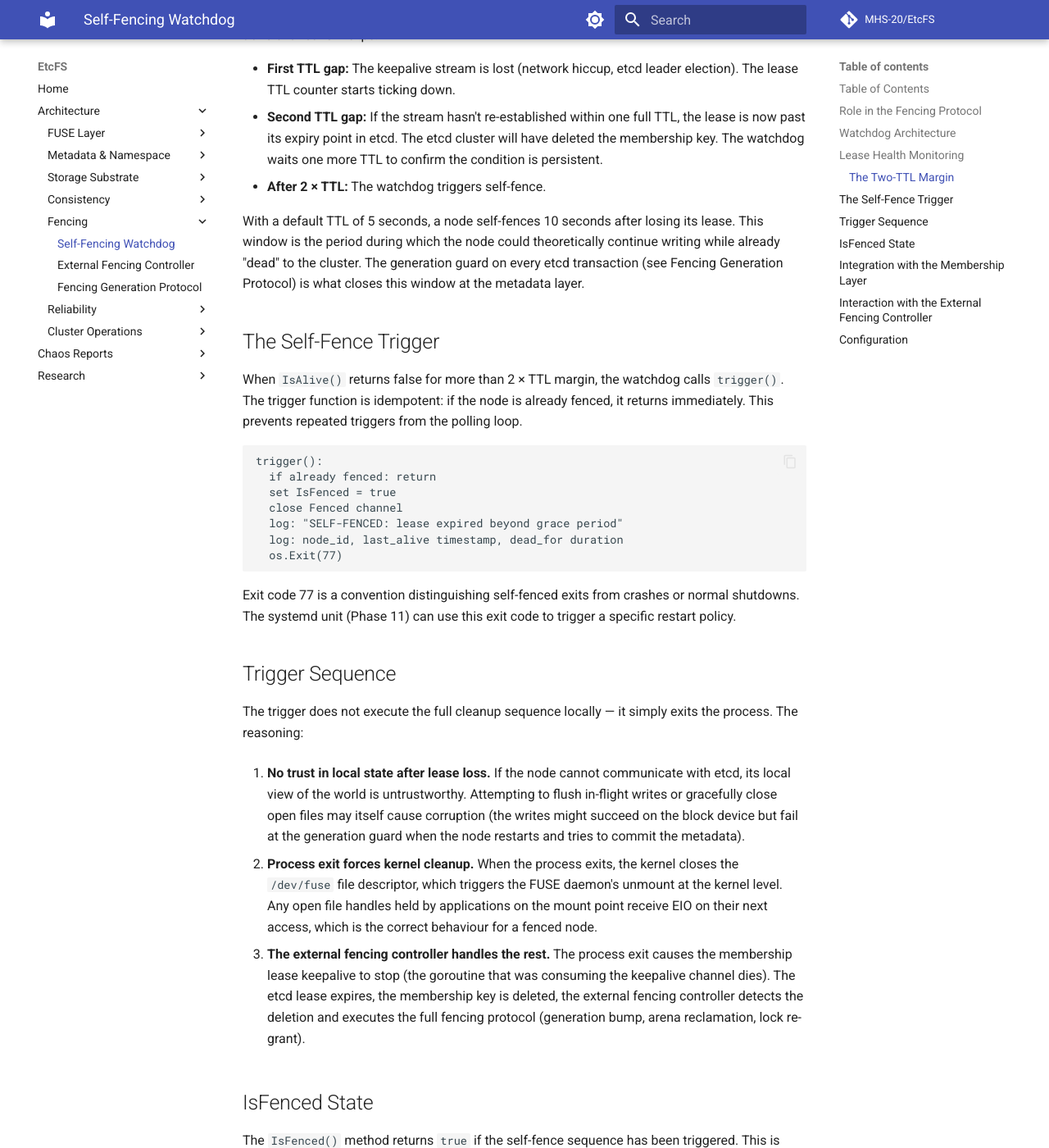
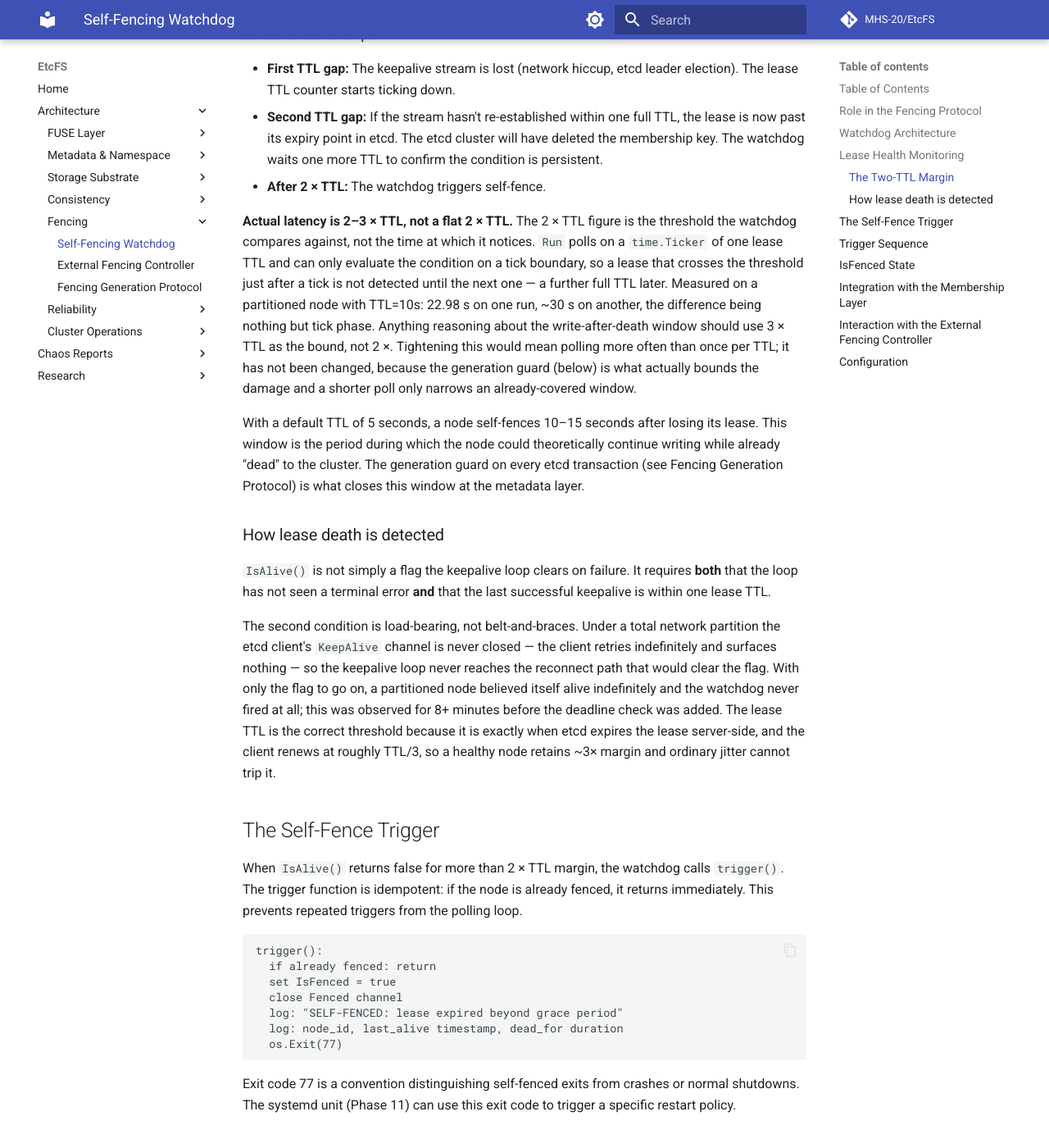
Before and after one commit to MHS-20/EtcFS, an MkDocs documentation site: the page built from docs/architecture/fencing/self-fencing-watchdog.md, in a window 1280 px wide and 1400 px high, scrolled down 2053 px. Shown: the whole window at 82% size. Built offline with MkDocs 1.6.1 and Material for MkDocs 9.7.7, drawn with Linux system fonts in a browser that asks for light colours; comment, search, counter and statistics services are not loaded; some of the changed text lies outside the part shown.

Commit message:
docs(fencing): corrected self-fence latency to 2-3x TTL and removed unimplemented trigger steps

```diff
--- a/docs/architecture/fencing/self-fencing-watchdog.md
+++ b/docs/architecture/fencing/self-fencing-watchdog.md
@@ -67,7 +67,15 @@ The watchdog does not trigger self-fence immediately when `IsAlive()` returns fa
 - **Second TTL gap:** If the stream hasn't re-established within one full TTL, the lease is now past its expiry point in etcd. The etcd cluster will have deleted the membership key. The watchdog waits one more TTL to confirm the condition is persistent.
 - **After 2 × TTL:** The watchdog triggers self-fence.
 
-With a default TTL of 5 seconds, a node self-fences 10 seconds after losing its lease. This window is the period during which the node could theoretically continue writing while already "dead" to the cluster. The generation guard on every etcd transaction (see Fencing Generation Protocol) is what closes this window at the metadata layer.
+**Actual latency is 2–3 × TTL, not a flat 2 × TTL.** The 2 × TTL figure is the threshold the watchdog compares against, not the time at which it notices. `Run` polls on a `time.Ticker` of one lease TTL and can only evaluate the condition on a tick boundary, so a lease that crosses the threshold just after a tick is not detected until the next one — a further full TTL later. Measured on a partitioned node with TTL=10s: 22.98 s on one run, ~30 s on another, the difference being nothing but tick phase. Anything reasoning about the write-after-death window should use 3 × TTL as the bound, not 2 ×. Tightening this would mean polling more often than once per TTL; it has not been changed, because the generation guard (below) is what actually bounds the damage and a shorter poll only narrows an already-covered window.
+
+With a default TTL of 5 seconds, a node self-fences 10–15 seconds after losing its lease. This window is the period during which the node could theoretically continue writing while already "dead" to the cluster. The generation guard on every etcd transaction (see Fencing Generation Protocol) is what closes this window at the metadata layer.
+
+### How lease death is detected
+
+`IsAlive()` is not simply a flag the keepalive loop clears on failure. It requires **both** that the loop has not seen a terminal error **and** that the last successful keepalive is within one lease TTL.
+
+The second condition is load-bearing, not belt-and-braces. Under a total network partition the etcd client's `KeepAlive` channel is never closed — the client retries indefinitely and surfaces nothing — so the keepalive loop never reaches the reconnect path that would clear the flag. With only the flag to go on, a partitioned node believed itself alive indefinitely and the watchdog never fired at all; this was observed for 8+ minutes before the deadline check was added. The lease TTL is the correct threshold because it is exactly when etcd expires the lease server-side, and the client renews at roughly TTL/3, so a healthy node retains ~3× margin and ordinary jitter cannot trip it.
 
 ## The Self-Fence Trigger
 
@@ -130,17 +138,19 @@ The self-fencing watchdog and the external fencing controller form a two-layer d
 
 | Layer | Trigger | What it does | Latency |
 |---|---|---|---|
-| Self-fencing (watchdog) | Local lease health poll | Exit process, close block FD | 2 × TTL margin (~10s) |
-| External fencing (controller) | etcd watch on membership key deletion | Cloud API detach, generation bump | TTL + polling (~5–30s) |
+| Self-fencing (watchdog) | Local lease health poll | Exit process (code 77) | 2–3 × TTL (~10–15s at TTL=5s) |
+| External fencing (controller) | etcd watch on membership key deletion | Generation bump | TTL + watch latency |
 
-The self-fencing watchdog is faster and independent of external services. It closes the block device file descriptor, preventing further writes. The external fencing controller provides the authoritative generation bump that prevents stale metadata commits.
+The self-fencing watchdog is faster and independent of external services. It does **not** close the block device file descriptor or remount anything — `trigger()` sets the fenced flag, closes the `Fenced()` channel, logs, and calls `os.Exit(77)`. Process exit is what releases the descriptor, via the kernel. The distinction matters when reasoning about in-flight I/O: writes already handed to the kernel are not cancelled by the fence, they are simply no longer referenced once the generation guard rejects their metadata commit (see [Kleppmann's Stale-Write Hazard](../storage/kleppmann-stale-write-analysis.md)).
 
-In the worst case (the self-fencing watchdog fails to fire — e.g., the daemon is stuck in an infinite loop), the external fencing controller still fences the node within the lease TTL + cloud API latency. The generation guard on every etcd transaction is the ultimate backstop: even if neither layer fires correctly, the fenced node's metadata commits are rejected because its generation is stale.
+In the worst case (the self-fencing watchdog fails to fire — e.g., the daemon is stuck in an infinite loop), the external fencing controller still fences the node once the membership lease expires. The generation guard on every etcd transaction is the ultimate backstop: even if neither layer fires correctly, the fenced node's metadata commits are rejected because its generation is stale.
+
+Note that the external fencing controller does not currently make any cloud API call — it bumps the generation directly on membership-lease expiry, with no volume detach and no dual confirmation. See [External Fencing Controller](external-fencing-controller.md) and `docs/TODO-hardening.md` § 7.
 
 ## Configuration
 
 | Parameter | Default | Description |
 |---|---|---|
-| `lease_ttl` | 5 seconds | The TTL of the etcd membership lease. The watchdog polls at this interval and fires after 2 × this duration of confirmed lease death. |
-| `self_fence_margin` | 2 × TTL | Configurable margin as a multiple of the lease TTL. A higher margin reduces false positives at the cost of a longer write-after-death window. |
+| `lease_ttl` | 5 seconds | The TTL of the etcd membership lease. Also the watchdog's poll interval, the staleness threshold `IsAlive()` compares the last keepalive against, and the unit of the fence margin below — all four are this one value. |
+| fence margin | 2 × TTL (hard-coded) | The lease must be dead longer than this before the watchdog fires. **Not configurable**: `NewWatchdog(membership, leaseTTL)` takes no margin parameter and the `2 *` is inline in `Run`. Because the check only runs on a poll tick, the effective latency is 2–3 × TTL. |
 | `exit_code` | 77 | The process exit code when self-fence triggers. Used by deployment infrastructure to distinguish self-fence from crash. |
```
Also changed, not shown: 1 other file.
